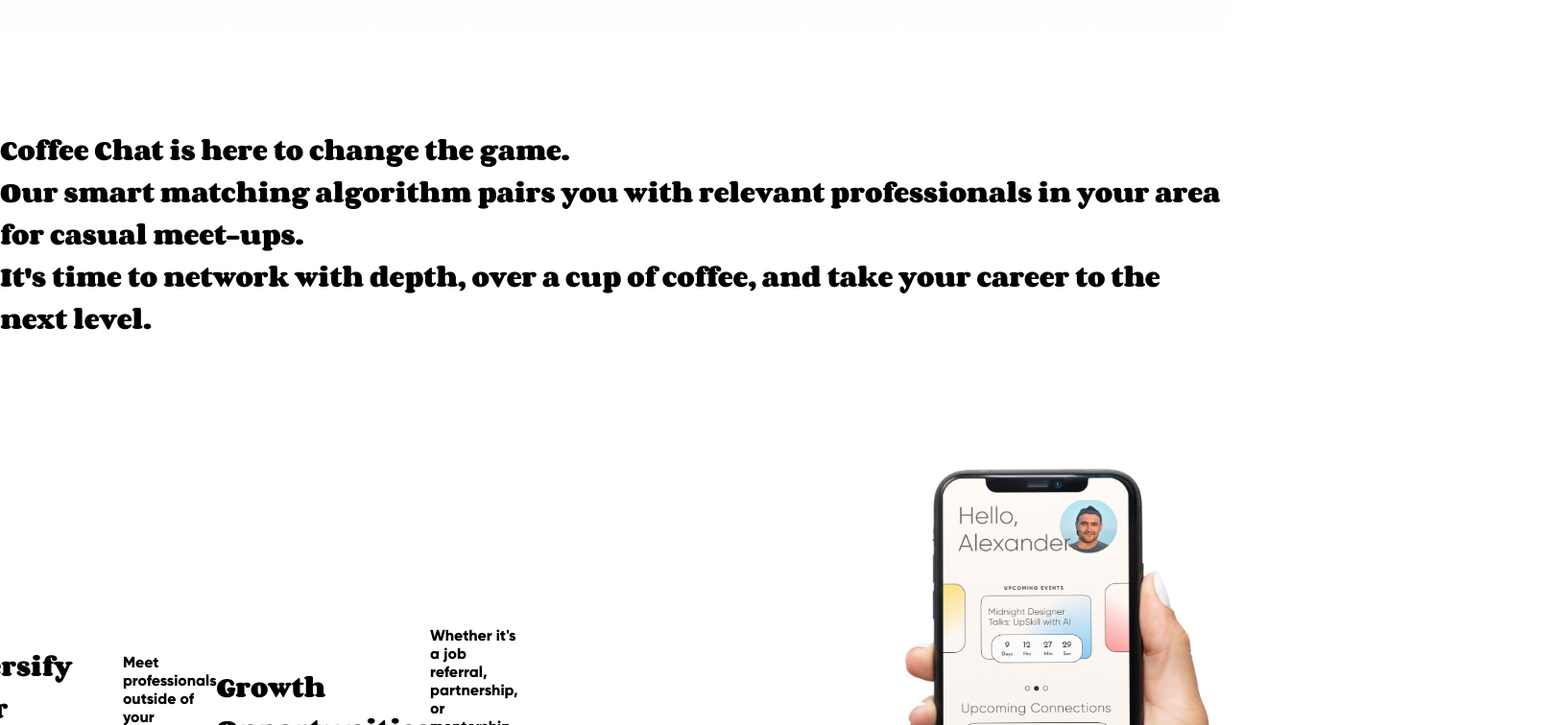
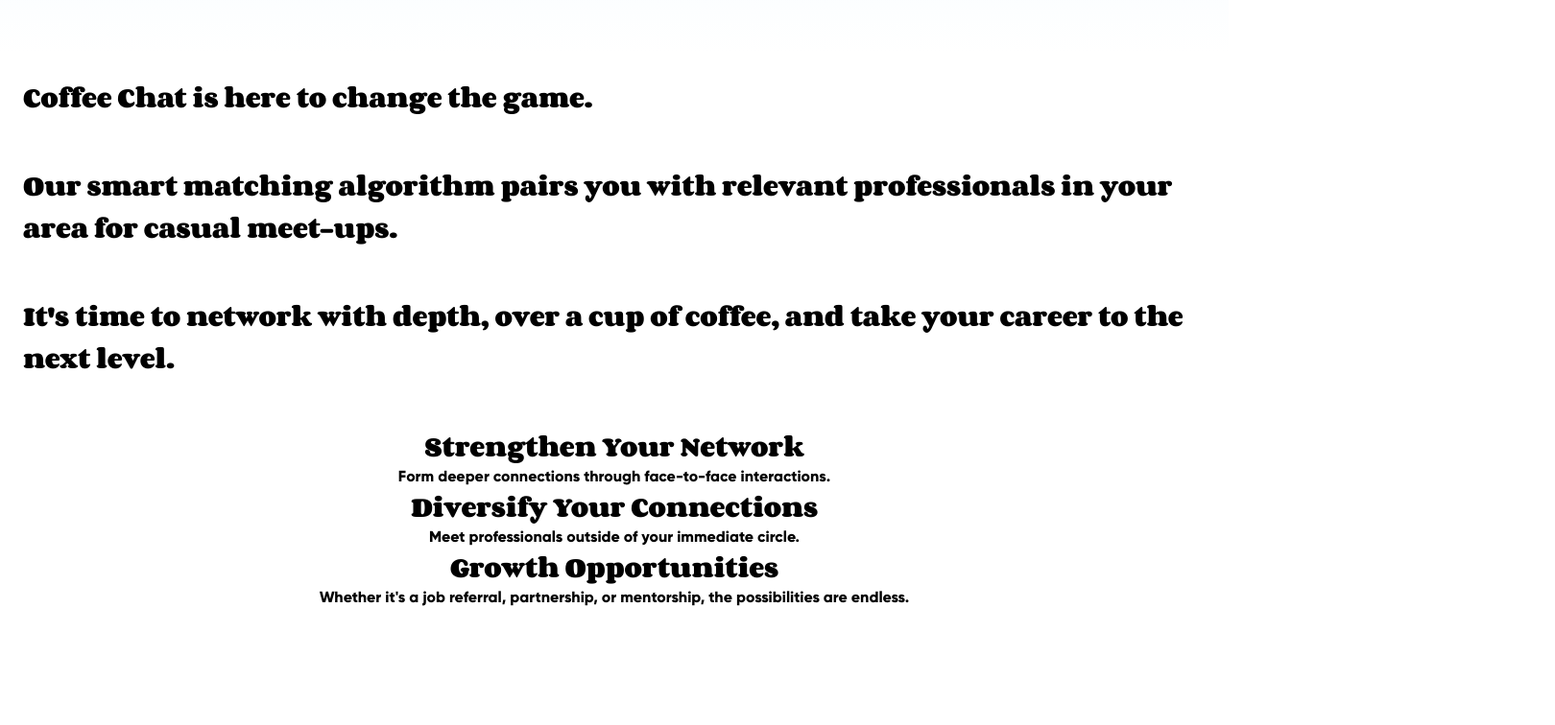
Before and after one commit to makeitMVPadmin/CoffeeChat, a React (Create React App) app: page /landing-page in a window 1280 px wide. Shown: the part 1200-1956 px from the top of the page at 96% size, 1620 px wide, since content can reach past the window. After the commit the page ends 1856 px from the top, so only its background shows below. Built offline with nearby package versions, Linux system fonts and the light colour scheme; no server answers; a web font is replaced by a local one.

Commit message:
edit hero & about merging bug

```diff
--- a/src/components/Landing/About/About.jsx
+++ b/src/components/Landing/About/About.jsx
@@ -29,15 +29,16 @@ const About = () => {
           </h2>
         </div>
 
-        <div className="about__container--background">
+        {/* <div className="about__container--background">
           <img
             className="about__background"
             src={backgroundDesign}
             alt="Background design"
           />
-        </div>
+        </div> */}
 
         <div className="about__container--content">
+          <div className="about__container--points">
             <div className="about__container--main">
               <h2 className="about__title">Strengthen Your Network</h2>
               <p className="about__description">
@@ -59,14 +60,15 @@ const About = () => {
                 possibilities are endless.
               </p>
             </div>
+          </div>
 
-          <div className="about__container--image">
+          {/* <div className="about__container--image">
             <img
               className="about__image"
               src={phoneMockup}
               alt="Hand holding phone"
             />
-          </div>
+          </div> */}
         </div>
       </section>
     </>
--- a/src/components/Landing/About/About.scss
+++ b/src/components/Landing/About/About.scss
@@ -3,17 +3,19 @@
 @use "../../../styles/partials/global" as *;
 
 .about {
-  width: 100vw;
-  height: 45rem;
+  width: 100%;
+  height:100%;
   color: $mvp-black;
 
   @include desktop {
-    max-width: 100vw;
-    height: 60rem;
+    max-width: 80rem;
+    height: auto;
     margin: auto;
   }
 
   &__container {
+
+
     &--content {
     //   z-index: 2;
       display: flex;
@@ -27,6 +29,11 @@
       }
     }
 
+    &__points {
+        display: flex;
+        flex-direction: column;
+    }
+
     &--image {
       display: none;
 
@@ -38,8 +45,16 @@
     &--main {
     //   z-index: 1;
       display: flex;
-      flex-direction: row;
+      flex-direction: column;
       align-items: center;
+    }
+  }
+
+  &__info {
+    padding: 1rem;
+
+    @include desktop {
+     padding: 1.5rem;
     }
   }
   &__image {
--- a/src/components/Landing/Hero/Hero.scss
+++ b/src/components/Landing/Hero/Hero.scss
@@ -3,13 +3,13 @@
 @use "../../../styles/partials/global" as *;
 
 .hero {
-  width: 100vw;
-  height: 45rem;
+  width: 100%;
+  height: 100%;
   color: $mvp-black;
 
   @include desktop {
     max-width: 100vw;
-    height: 60rem;
+    height: auto;
     margin: auto;
   }
 
```
Lines whose indentation alone changed are shown as unchanged.
